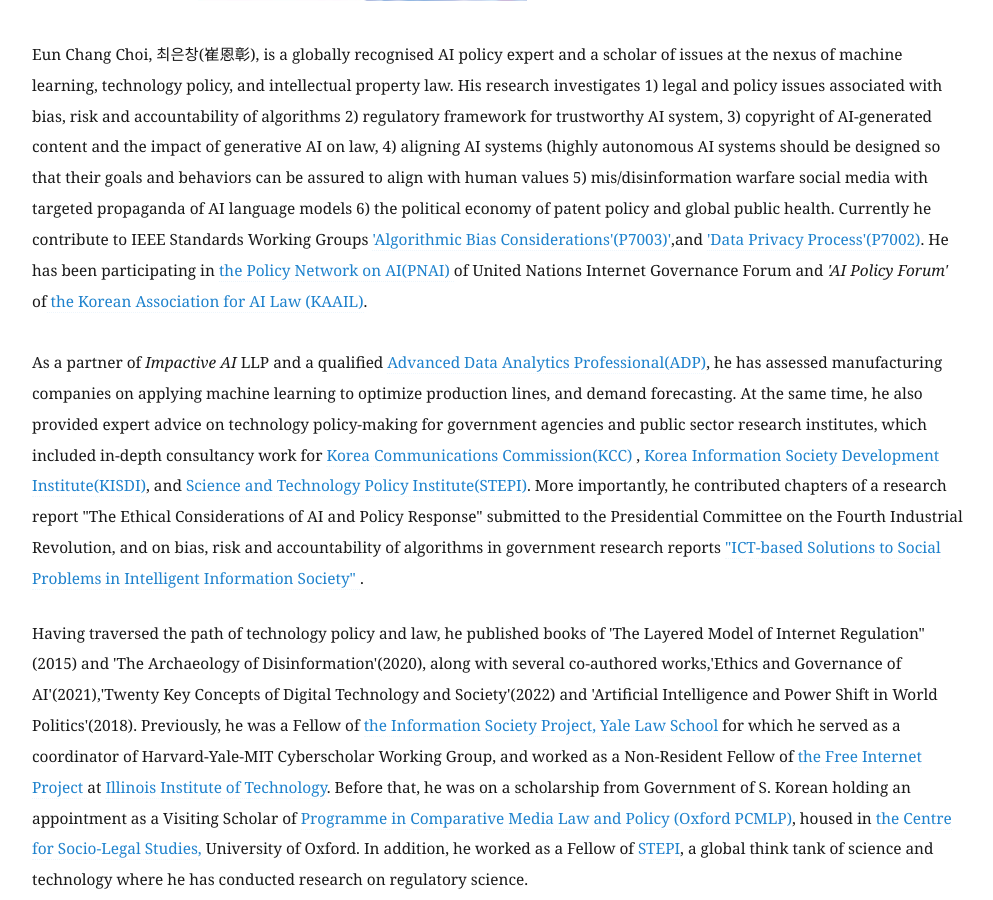
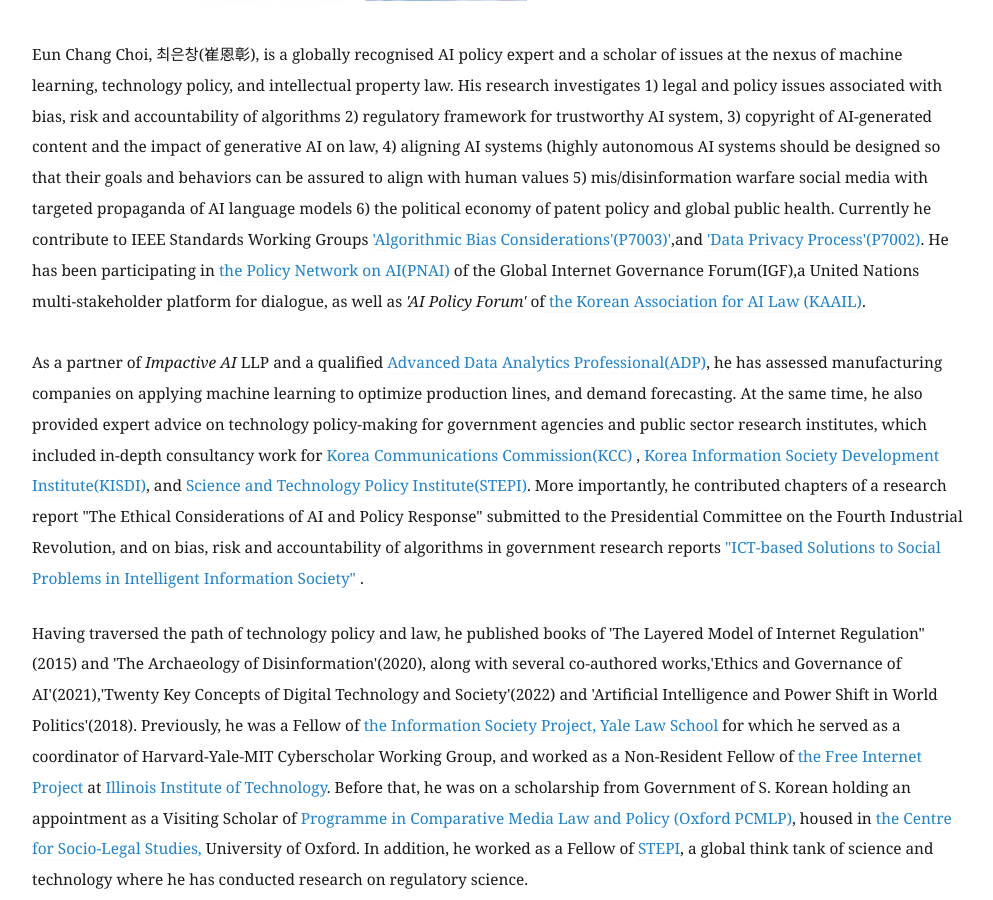
Before and after one commit to eunchangchoi/eunchangchoi.github.io, a Jekyll site: the page built from index.md, in a window 1280 px wide and 900 px high, scrolled down 579 px. Shown: the whole window, without its empty margins (68-1061 px from the left). Built offline with Jekyll 4.4.1, drawn with Linux system fonts in a browser that asks for light colours.

Commit message:
Update index.md

```diff
--- a/index.md
+++ b/index.md
@@ -22,7 +22,7 @@
   <img style="vertical-align:top;height:200px;width:164px;" src="images/book10.png">
  <br>
  <br>
-<p style="font-size:1.1em"> Eun Chang Choi, 최은창(崔恩彰), is a globally recognised AI policy expert and a scholar of issues at the nexus of machine learning, technology policy, and intellectual property law. His research investigates 1) legal and policy issues associated with bias, risk and accountability of algorithms 2) regulatory framework for trustworthy AI system, 3) copyright of AI-generated content and the impact of generative AI on law, 4) aligning AI systems (highly autonomous AI systems should be designed so that their goals and behaviors can be assured to align with human values 5) mis/disinformation warfare social media with targeted propaganda of AI language models 6) the political economy of patent policy and global public health. Currently he contribute to IEEE Standards Working Groups <a href="https://sagroups.ieee.org/7003/">'Algorithmic Bias Considerations'(P7003)'</a>,and <a href="https://sagroups.ieee.org/7002">'Data Privacy Process'(P7002)</a>. He has been participating in <a href="https://www.intgovforum.org/en/pnai"> the Policy Network on AI(PNAI) </a> of United Nations Internet Governance Forum and <i>'AI Policy Forum'</i> of<a href="http://kaail.or.kr"> the Korean Association for AI Law (KAAIL)</a>. <br>
+<p style="font-size:1.1em"> Eun Chang Choi, 최은창(崔恩彰), is a globally recognised AI policy expert and a scholar of issues at the nexus of machine learning, technology policy, and intellectual property law. His research investigates 1) legal and policy issues associated with bias, risk and accountability of algorithms 2) regulatory framework for trustworthy AI system, 3) copyright of AI-generated content and the impact of generative AI on law, 4) aligning AI systems (highly autonomous AI systems should be designed so that their goals and behaviors can be assured to align with human values 5) mis/disinformation warfare social media with targeted propaganda of AI language models 6) the political economy of patent policy and global public health. Currently he contribute to IEEE Standards Working Groups <a href="https://sagroups.ieee.org/7003/">'Algorithmic Bias Considerations'(P7003)'</a>,and <a href="https://sagroups.ieee.org/7002">'Data Privacy Process'(P7002)</a>. He has been participating in <a href="https://www.intgovforum.org/en/pnai"> the Policy Network on AI(PNAI) </a> of the Global Internet Governance Forum(IGF),a United Nations multi-stakeholder platform for dialogue, as well as <i>'AI Policy Forum'</i> of<a href="http://kaail.or.kr"> the Korean Association for AI Law (KAAIL)</a>. <br>
   <br>
 As a partner of <i> Impactive AI</i> LLP and a qualified <a href="https://www.dataq.or.kr/www/sub/a_05.do"> Advanced Data Analytics Professional(ADP)</a>, he has assessed manufacturing companies on applying machine learning to optimize production lines, and demand forecasting. At the same time, he also provided expert advice on technology policy-making for government agencies and public sector research institutes, which included in-depth consultancy work for <a href="https://eng.kcc.go.kr/user/ehpMain.do"> Korea Communications Commission(KCC) </a>,<a href="https://www.kisdi.re.kr/"> Korea Information Society Development Institute(KISDI)</a>, and <a href="https://www.stepi.re.kr/site/stepien/main.do"> Science and Technology Policy Institute(STEPI)</a>. More importantly, he contributed chapters of a research report "The Ethical Considerations of AI and Policy Response" submitted to the Presidential Committee on the Fourth Industrial Revolution, and on bias, risk and accountability of algorithms in government research reports <a href="https://scienceon.kisti.re.kr/commons/util/originalView.do?cn=TRKO202100006631&dbt=TRKO&rn="> "ICT-based Solutions to Social Problems in Intelligent Information Society" </a>.<br>
 
```
